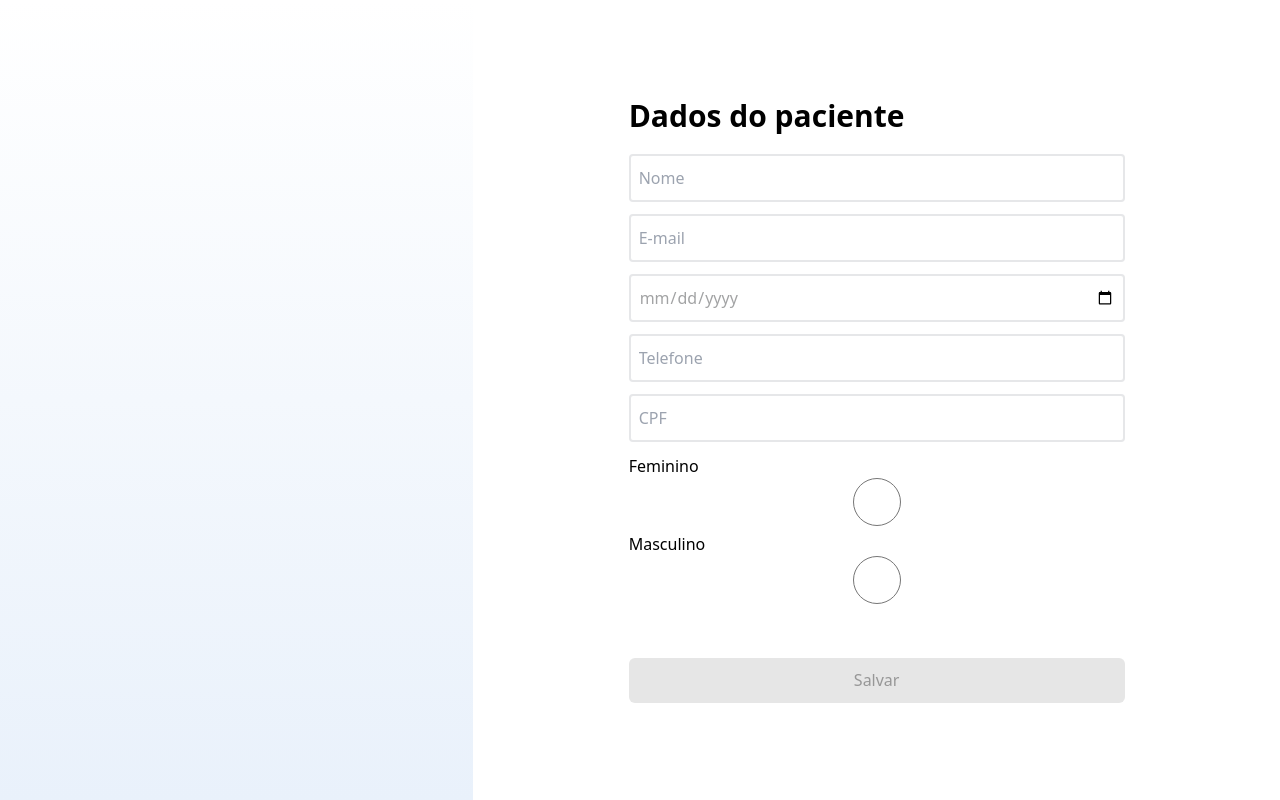
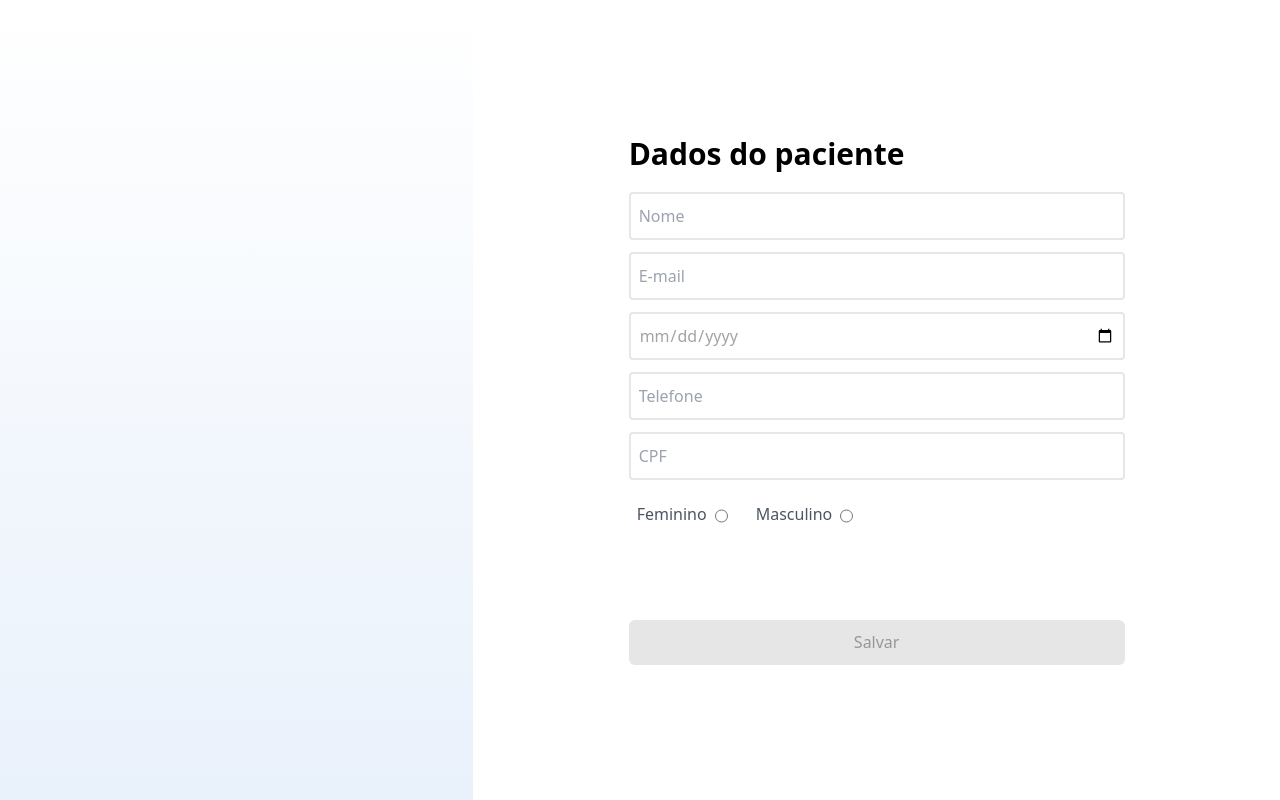
Before and after one commit to agathasoaresx/formik-front-end, a Next.js app: page / in a window 1280 px wide. Built offline with nearby package versions, Linux system fonts and the light colour scheme.

Commit message:
checkbox arrumado

```diff
--- a/src/app/page.jsx
+++ b/src/app/page.jsx
@@ -23,12 +23,21 @@ const inter = Inter(
   }
 )
 
+const currentDate = new Date().toLocaleDateString();
+const dateFormated = currentDate.split('/').reverse().join('-');
+
+const getFormatedDate = (currentDate) => {
+  return currentDate.split('/').reverse().join('-');
+}
+
+
 const schema = Yup.object().shape({
   name: Yup.string().required(),
-  email: Yup.string().required("E-mail é obrigatório"),
-  date: Yup.date().required("Campo obrigatório"),
-  phone: Yup.string().required("Insira um telefone").min(8, "Telefone precisa ter no mínimo 8 números"),
-  cpf: Yup.string().required("Cpf é obrigatório").min(11, "CPF precisa ter no mínimo 11 números")
+  email: Yup.string().required("Campo obrigatório"),
+  date: Yup.date().max(getFormatedDate(new Date().toLocaleDateString())).required("Campo obrigatório"),
+  phone: Yup.string().required("Insira um telefone").min(11, "Insira um número de telefone válido").max(11, "Insira um número de telefone válido"),
+  cpf: Yup.string().required("Cpf é obrigatório").min(11, "Insira um cpf válido").max(11, "Insira um cpf válido"),
+  sexo: Yup.string().required("Selecione uma opção")
 });
 
 
@@ -81,7 +90,7 @@ const Cadastro = () => {
           <div id="cadastro-body" class="w-auto">
             <Formik
               validationSchema={schema}
-              initialValues={{ name: '', email: '', date: '', phone: '', cpf: '' }}
+              initialValues={{ name: '', email: '', date: '', phone: '', cpf: '', sexo: '' }}
               onSubmit={(values, { setSubmitting }) => {
                 setTimeout(() => {
                   alert(JSON.stringify(values, null, 2));
@@ -100,16 +109,12 @@ const Cadastro = () => {
                   <ErrorMessage component="span" name="phone" />
                   <Field type="cpf" name="cpf" placeholder="CPF" class="border-2 text-[#A2A3A4] px-2 font-sans text-base h-[48px] rounded w-[100%] border-gray-900 border-opacity-10" />
                   <ErrorMessage component="span" name="cpf" />
-                  {/* <Field type="sex" name="sexo" placeholder="sexo" class="border-2 text-[#A2A3A4] px-2 font-sans text-base h-[48px] rounded w-[100%] border-gray-900 border-opacity-10" /> */}
-                  <div>
-                    <label>
-                      Feminino
-                      <Field type="radio" name="sexo" value="Feminino" class="border-2 text-[#A2A3A4] px-2 font-sans text-base h-[48px] rounded w-[100%] border-gray-900 border-opacity-10" />
-                    </label>
-                    <label>
-                      Masculino
-                      <Field type="radio" name="sexo" value="Masculino" class="border-2 text-[#A2A3A4] px-2 font-sans text-base h-[48px] rounded w-[100%] border-gray-900 border-opacity-10" />
-                    </label>
+
+                  <div className='w-auto h-[80px] flex flex-row mt-[15px]'>
+                    <label className='mt-[10px] text-neutral-600 px-2 font-sans text-base'>Feminino</label>
+                      <Field type="radio" name="sexo" value="Feminino" class=" mr-[20px] border-2  h-[48px] border-gray-900 border-opacity-10" />
+                    <label className='mt-[10px] text-neutral-600 px-2 font-sans text-base'>Masculino </label>
+                      <Field type="radio" name="sexo" value="Masculino" class="border-2 h-[48px] rounded border-gray-900 border-opacity-10" />
                     <ErrorMessage component="span" name="sexo" />
                   </div>
 
```
